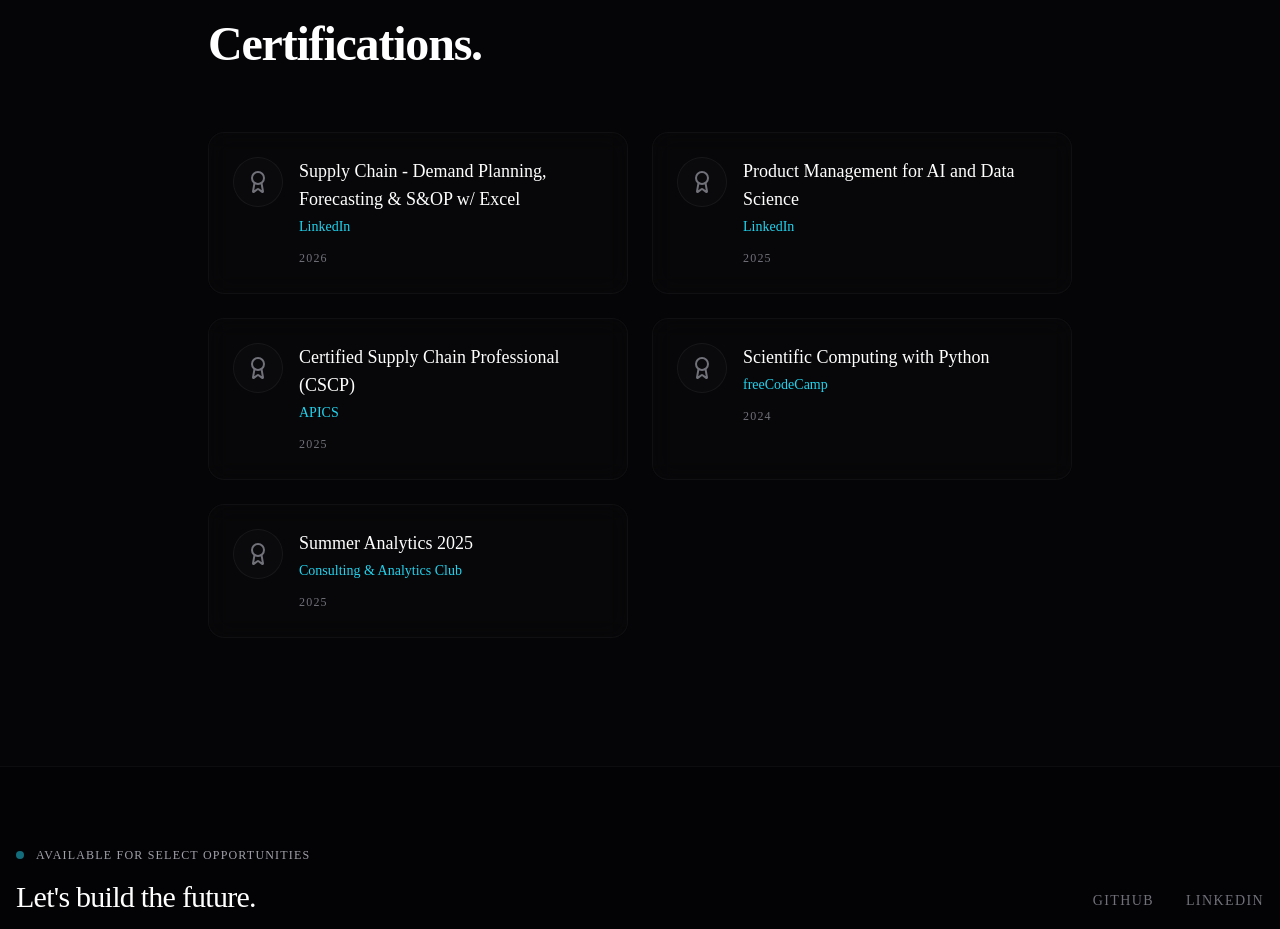
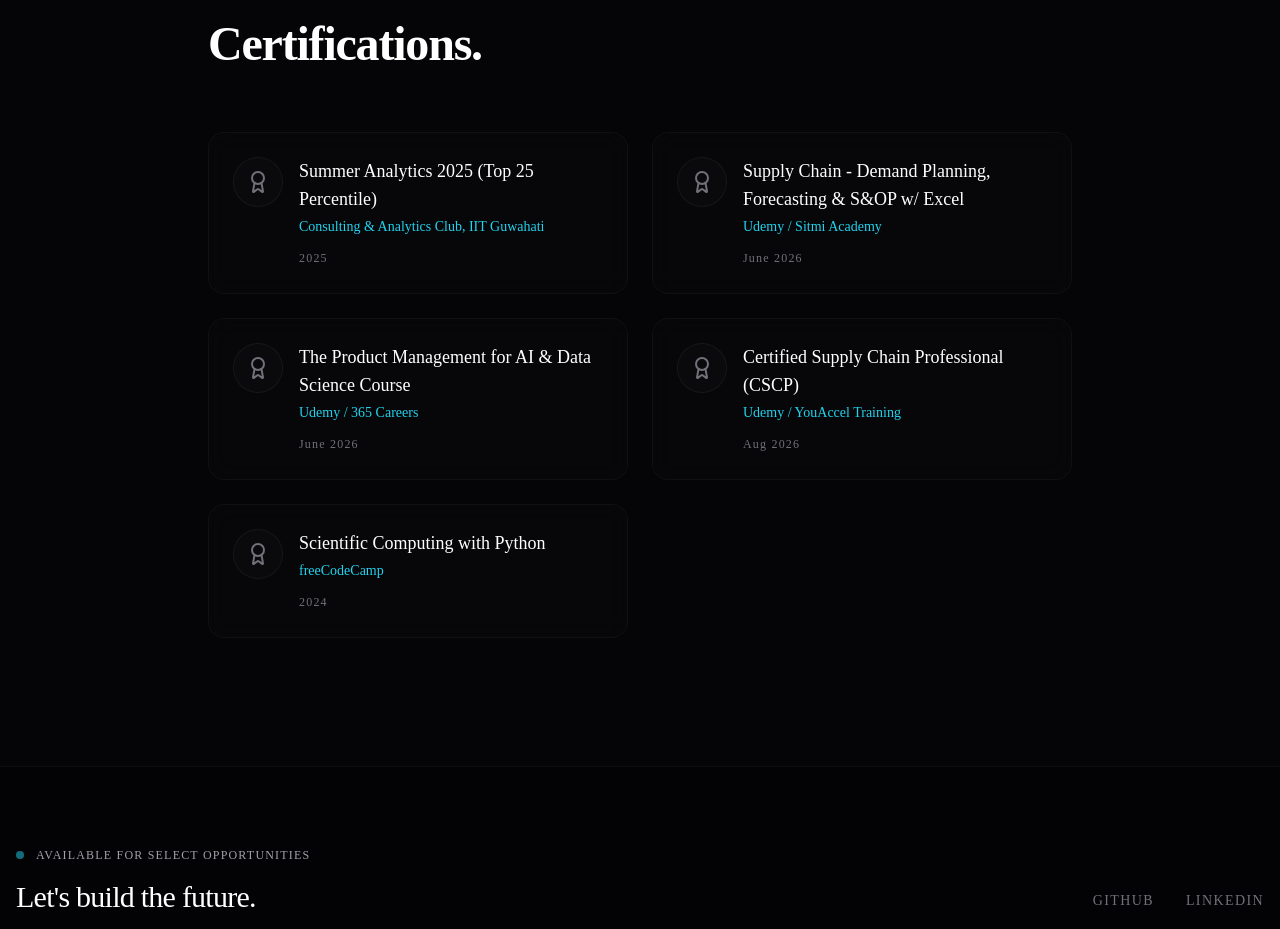
Before and after one commit to shekharsameer2308/portfolio, a Next.js app: page / in a window 1280 px wide. Shown: the part 6525-7454 px from the top of the page. Built offline with nearby package versions, Linux system fonts and the light colour scheme.

Commit message:
feat: update certifications with verified credentials

```diff
--- a/src/data/portfolio.ts
+++ b/src/data/portfolio.ts
@@ -138,11 +138,11 @@
     }
   ],
   certifications: [
-    { title: "Supply Chain - Demand Planning, Forecasting & S&OP w/ Excel", issuer: "LinkedIn", date: "2026" },
-    { title: "Product Management for AI and Data Science", issuer: "LinkedIn", date: "2025" },
-    { title: "Certified Supply Chain Professional (CSCP)", issuer: "APICS", date: "2025" },
-    { title: "Scientific Computing with Python", issuer: "freeCodeCamp", date: "2024" },
-    { title: "Summer Analytics 2025", issuer: "Consulting & Analytics Club", date: "2025" }
+    { title: "Summer Analytics 2025 (Top 25 Percentile)", issuer: "Consulting & Analytics Club, IIT Guwahati", date: "2025" },
+    { title: "Supply Chain - Demand Planning, Forecasting & S&OP w/ Excel", issuer: "Udemy / Sitmi Academy", date: "June 2026" },
+    { title: "The Product Management for AI & Data Science Course", issuer: "Udemy / 365 Careers", date: "June 2026" },
+    { title: "Certified Supply Chain Professional (CSCP)", issuer: "Udemy / YouAccel Training", date: "Aug 2026" },
+    { title: "Scientific Computing with Python", issuer: "freeCodeCamp", date: "2024" }
   ],
   skills: {
     languages: ["Python", "TypeScript", "SQL", "C++"],
```
